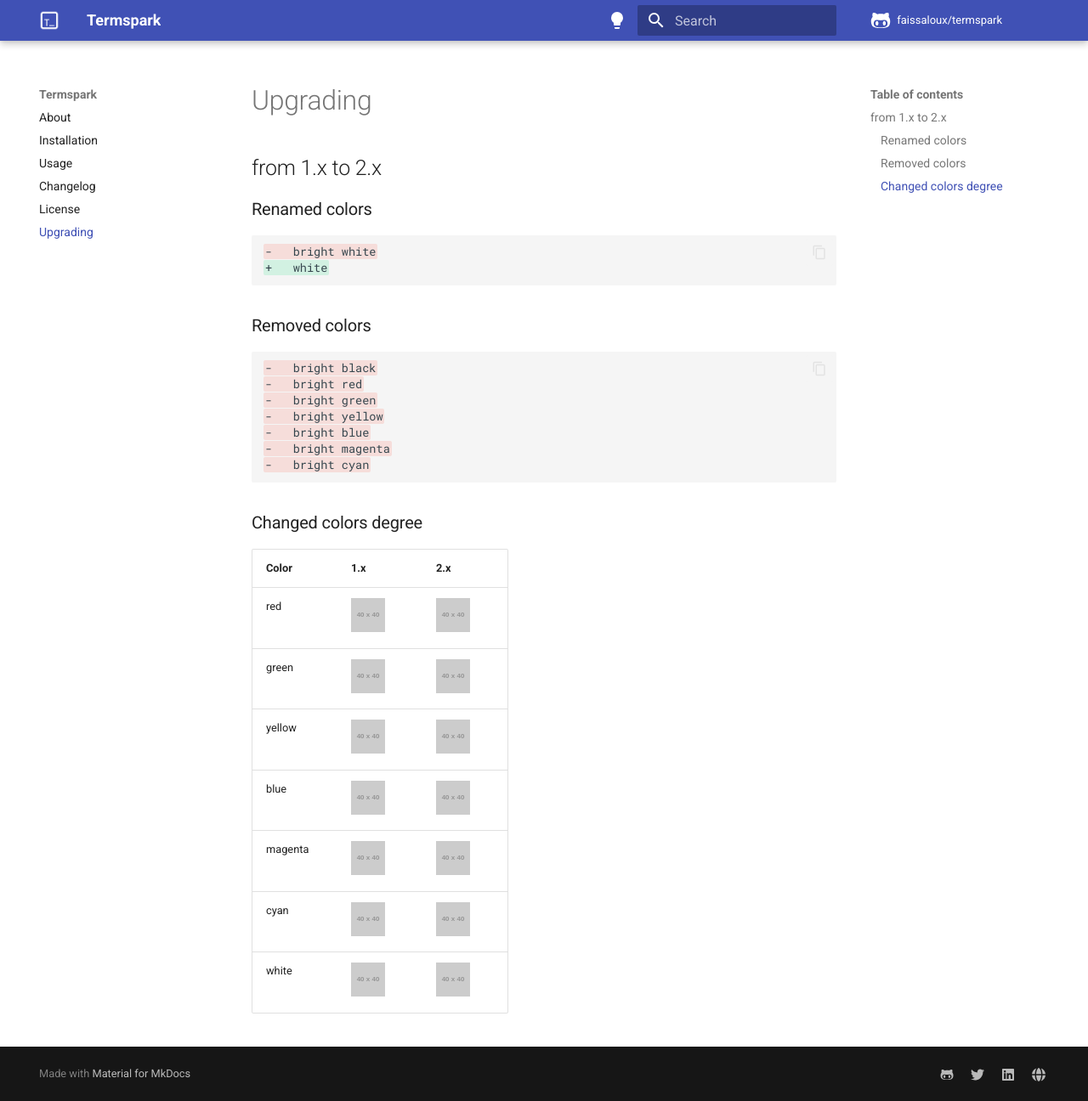
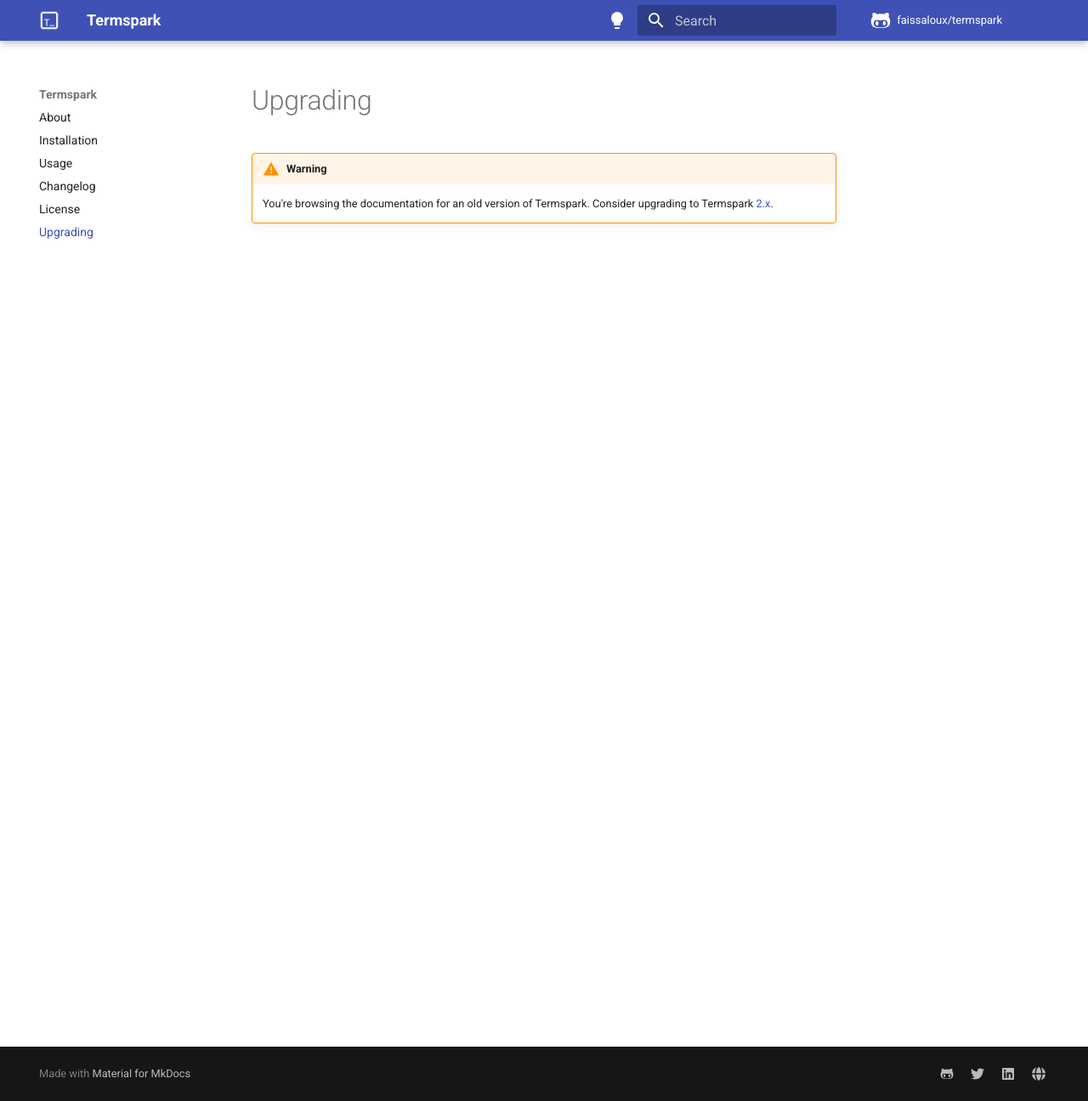
Before and after one commit to faissaloux/termspark, an MkDocs documentation site: the page built from docs/upgrading.md, in a window 1280 px wide and 1296 px high. Shown: the whole window at 85% size. Built offline with MkDocs 1.6.1 and Material for MkDocs 9.7.7, drawn with Linux system fonts in a browser that asks for light colours; comment, search, counter and statistics services are not loaded; the version menu is left out.

Commit message:
fix latest version link

````diff
--- a/docs/upgrading.md
+++ b/docs/upgrading.md
@@ -1,30 +1,4 @@
-## from 1.x to 2.x
+!!! warning
 
-### Renamed colors
-```diff
--   bright white
-+   white
-```
-
-### Removed colors
-```diff
--   bright black
--   bright red
--   bright green
--   bright yellow
--   bright blue
--   bright magenta
--   bright cyan
-```
-
-### Changed colors degree
-
-| Color	    | 1.x                                                         | 2.x                                                         |
-| --------- | ----------------------------------------------------------- | ----------------------------------------------------------- |
-| red       | ![#cc0000](https://placehold.it/40x40/cc0000/ffffff?text= ) | ![#FF0000](https://placehold.it/40x40/FF0000/ffffff?text= ) |
-| green     | ![#4e9a06](https://placehold.it/40x40/4e9a06/ffffff?text= ) | ![#008000](https://placehold.it/40x40/008000/ffffff?text= ) |
-| yellow    | ![#c4a000](https://placehold.it/40x40/c4a000/ffffff?text= ) | ![#ffff00](https://placehold.it/40x40/ffff00/ffffff?text= ) |
-| blue      | ![#729fcf](https://placehold.it/40x40/729fcf/ffffff?text= ) | ![#0000ff](https://placehold.it/40x40/0000ff/ffffff?text= ) |
-| magenta   | ![#75507b](https://placehold.it/40x40/75507b/ffffff?text= ) | ![#ff00ff](https://placehold.it/40x40/ff00ff/ffffff?text= ) |
-| cyan      | ![#06989a](https://placehold.it/40x40/06989a/ffffff?text= ) | ![#00ffff](https://placehold.it/40x40/00ffff/ffffff?text= ) |
-| white     | ![#d3d7cf](https://placehold.it/40x40/d3d7cf/ffffff?text= ) | ![#ffffff](https://placehold.it/40x40/ffffff/ffffff?text= ) |
+    You're browsing the documentation for an old version of Termspark.
+    Consider upgrading to Termspark [2.x](/termspark/2.x).
--- a/mkdocs.yml
+++ b/mkdocs.yml
@@ -40,6 +40,7 @@ nav:
 - Upgrading: upgrading.md
 
 markdown_extensions:
+- admonition
 - pymdownx.highlight
 - pymdownx.superfences
 
````
Also changed, not shown: docs/installation.md (+5 -0 lines), docs/usage.md (+5 -0 lines).
